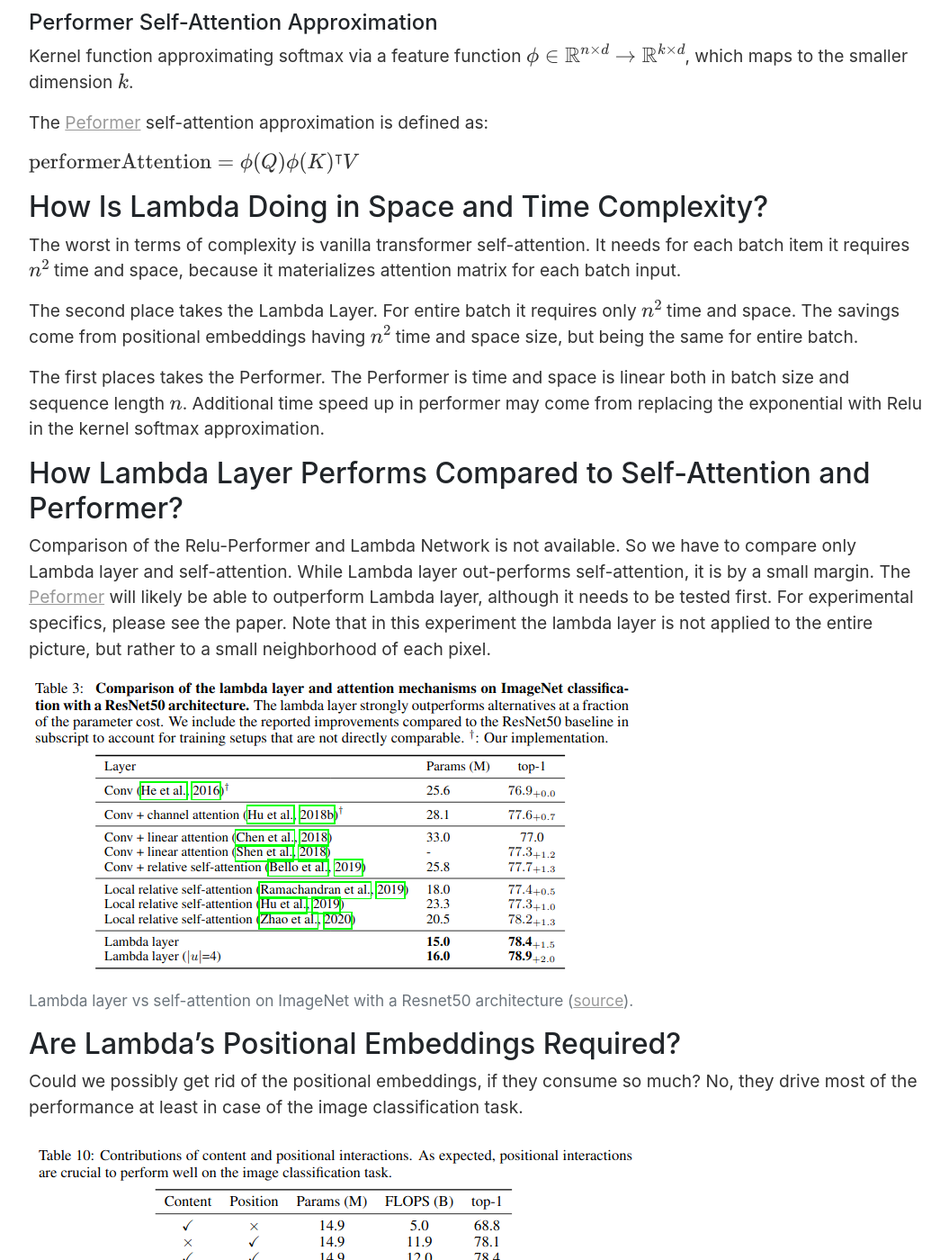
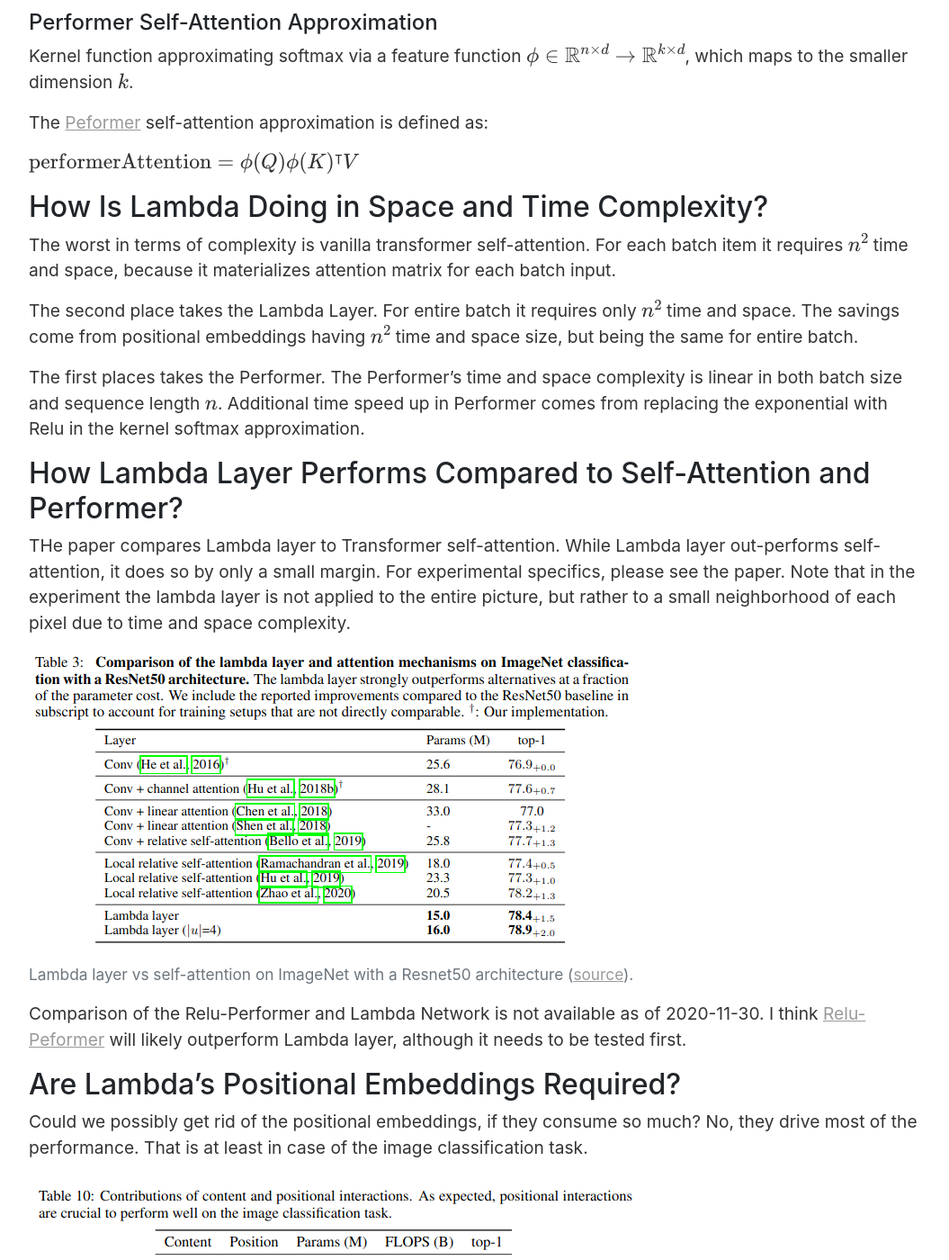
Before and after one commit to vackosar/vackosar.github.io, a Jekyll site: the page built from _posts/2020-11-29-Lamda-Networks-Transform-Self-Attention.md, in a window 1280 px wide and 1400 px high, scrolled down 2059 px. Shown: the whole window at 90% size, without its empty margins (111-1166 px from the left). Built offline with Jekyll 4.4.1, drawn with Linux system fonts in a browser that asks for light colours; nearby versions of some CDN libraries; library files that are not in the unit come from our copies; comment, search, counter and statistics services are not loaded; some of the changed text lies outside the part shown.

Commit message:
lambda layer

```diff
--- a/_posts/2020-11-29-Lamda-Networks-Transform-Self-Attention.md
+++ b/_posts/2020-11-29-Lamda-Networks-Transform-Self-Attention.md
@@ -51,7 +51,7 @@ and \\( V =  (W_V X) \in \mathbb{R}^{n \times d} \\).
 
 Positional embeddings are denoted by \\( E \in \mathbf{R}^{n \times n \times k} \\).
 For each two positions in the input sequence there is an embedding vector.
-Translational invariance \\( E_{i, j} = E_{t(i), t(j)}\\) is enforced by storing the embeddings in translation-invariant format (relative).
+Translational invariance \\( E_{i, j} = E_{t(i), t(j)}\\) is enforced by storing the embeddings in translation-invariant (relative) format.
 
 Softmax applied along the dimension \\( n \\) is denoted by \\( \sigma \\).
 The softmax serves here to strongly prefer select few of the value vectors indexed by \\( n \\).
@@ -102,7 +102,7 @@ The [Peformer](http://localhost:4000/ml/Performers-FAVOR+-Faster-Transformer-Att
 ## How Is Lambda Doing in Space and Time Complexity?
 
 The worst in terms of complexity is vanilla transformer self-attention.
-It needs for each batch item it requires \\( n^2 \\) time and space,
+For each batch item it requires \\( n^2 \\) time and space,
 because it materializes attention matrix for each batch input.
 
 The second place takes the Lambda Layer.
@@ -111,18 +111,17 @@ The savings come from positional embeddings having \\( n^2 \\) time and space si
 but being the same for entire batch.
 
 The first places takes the Performer.
-The Performer is time and space is linear both in batch size and sequence length \\( n \\).
-Additional time speed up in performer may come from replacing the exponential with Relu in the kernel softmax approximation.
+The Performer's time and space complexity is linear in both batch size and sequence length \\( n \\).
+Additional time speed up in Performer comes from replacing the exponential with Relu in the kernel softmax approximation.
 
 
 ## How Lambda Layer Performs Compared to Self-Attention and Performer?
 
-Comparison of the Relu-Performer and Lambda Network is not available. So we have to compare only Lambda layer and self-attention.
-While Lambda layer out-performs self-attention, it is by a small margin.
-The [Peformer](http://localhost:4000/ml/Performers-FAVOR+-Faster-Transformer-Attention) will likely be able to outperform Lambda layer, although it needs to be tested first.
+THe paper compares Lambda layer to Transformer self-attention.
+While Lambda layer out-performs self-attention, it does so by only a small margin.
 For experimental specifics, please see the paper.
-Note that in this experiment the lambda layer is not applied to the entire picture,
-but rather to a small neighborhood of each pixel.
+Note that in the experiment the lambda layer is not applied to the entire picture,
+but rather to a small neighborhood of each pixel due to time and space complexity.
 
 <figure class="figure">
     <img
@@ -135,11 +134,14 @@ but rather to a small neighborhood of each pixel.
     </figcaption>
 </figure>
 
+Comparison of the Relu-Performer and Lambda Network is not available as of 2020-11-30.
+I think [Relu-Peformer](http://localhost:4000/ml/Performers-FAVOR+-Faster-Transformer-Attention) will likely outperform Lambda layer, although it needs to be tested first.
+
 
 ## Are Lambda's Positional Embeddings Required?
 
 Could we possibly get rid of the positional embeddings, if they consume so much?
-No, they drive most of the performance at least in case of the image classification task.
+No, they drive most of the performance. That is at least in case of the image classification task.
 
 <figure class="figure">
     <img
```
Also changed, not shown: other parts of _posts/2020-11-29-Lamda-Networks-Transform-Self-Attention.md (+2 -2 lines).
